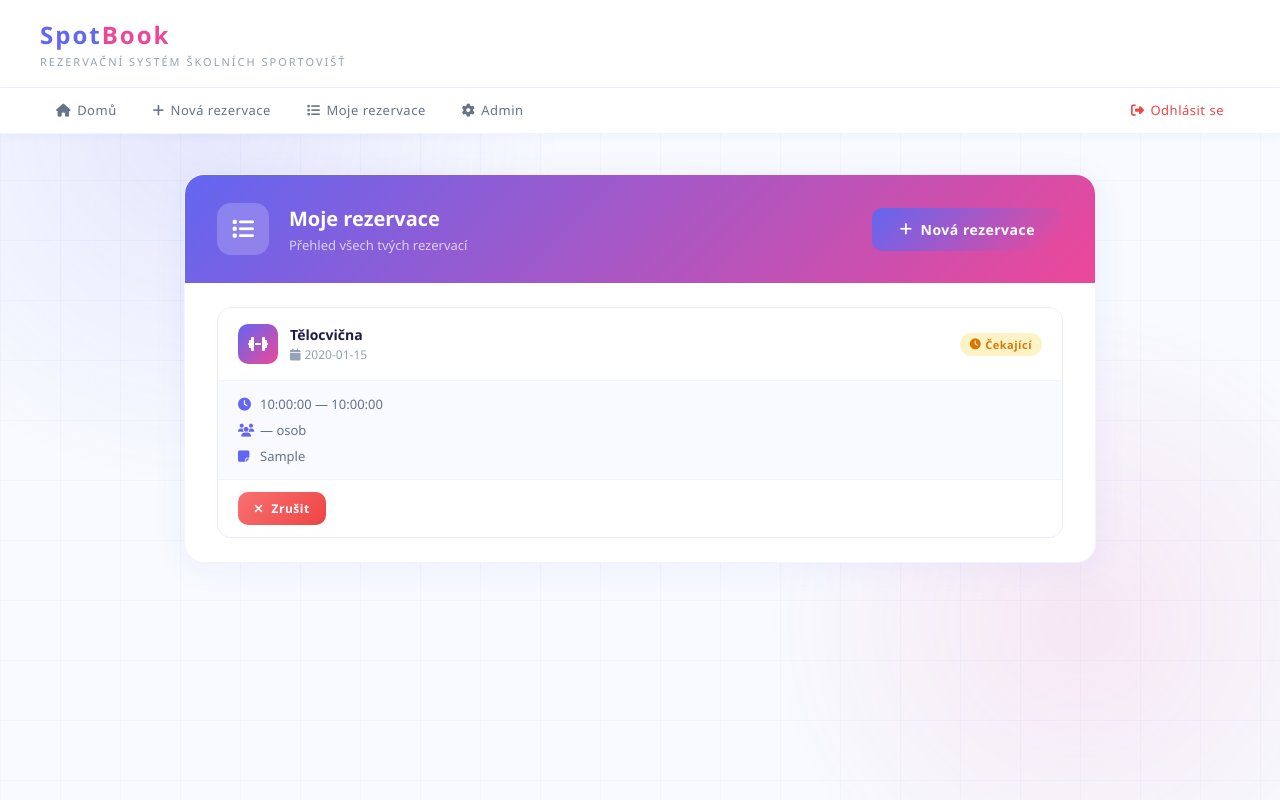
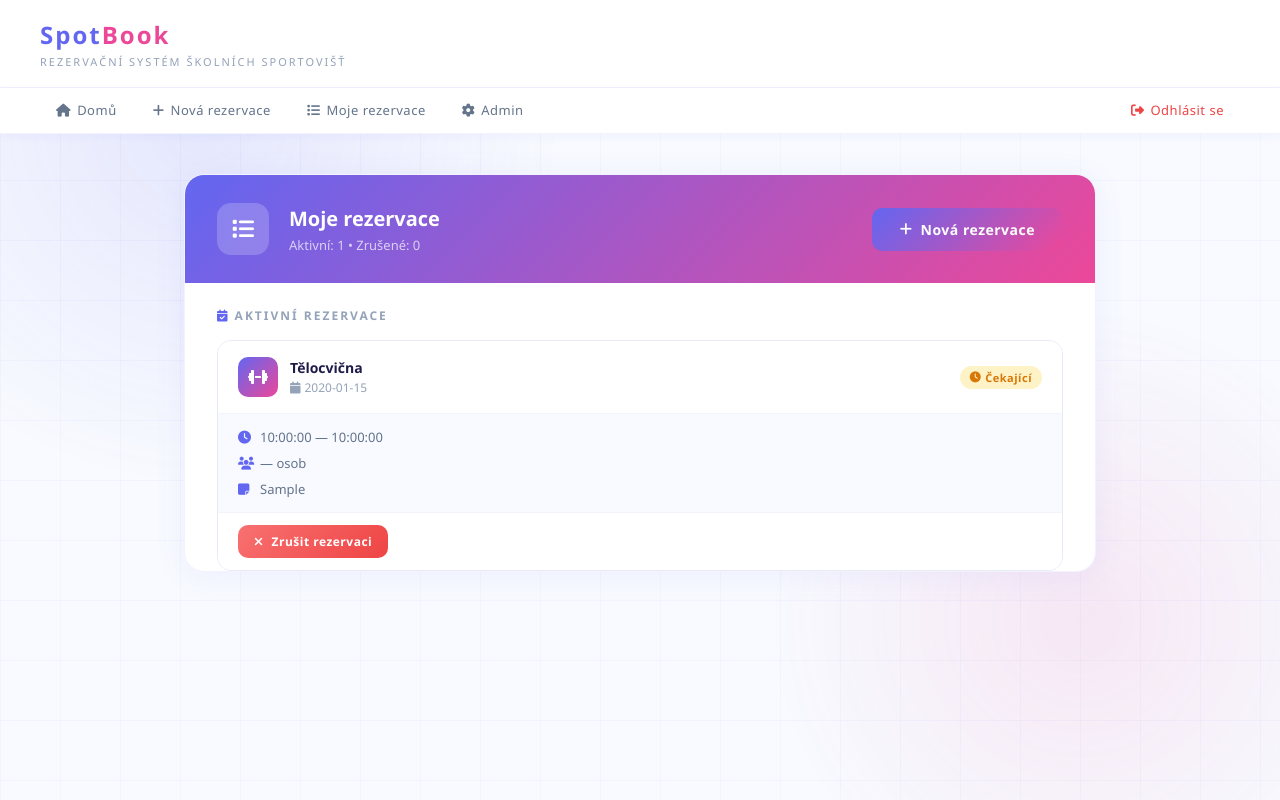
Before and after one commit to qw3rzz/school_sportsground_wpa, a PHP site: page /my_reservations.php in a window 1280 px wide. Run offline with PHP 8.4, Linux system fonts and the light colour scheme; the visitor is signed in with stand-in values (Sample User, id 1); data comes from the database, SQL or seed files in the repository; tables that the repository leaves empty hold one stand-in row (values such as "Sample post").

Commit message:
Dodelavka xdd

```diff
--- a/src/my_reservations.php
+++ b/src/my_reservations.php
@@ -28,6 +28,10 @@ $stmt = $db->prepare("
 ");
 $stmt->execute([$_SESSION['uzivatel_id']]);
 $rezervace = $stmt->fetchAll();
+
+// Rozděl na aktivní a zrušené
+$aktivni = array_filter($rezervace, fn($r) => $r['stav'] !== 'zrusena');
+$zrusene = array_filter($rezervace, fn($r) => $r['stav'] === 'zrusena');
 ?>
 <!DOCTYPE html>
 <html lang="cs">
@@ -72,7 +76,7 @@ $rezervace = $stmt->fetchAll();
             </div>
             <div>
                 <h2>Moje rezervace</h2>
-                <p>Přehled všech tvých rezervací</p>
+                <p>Aktivní: <?= count($aktivni) ?> &bull; Zrušené: <?= count($zrusene) ?></p>
             </div>
             <a href="reservation.php" class="btn" style="margin-left:auto">
                 <i class="fa-solid fa-plus"></i> Nová rezervace
@@ -89,10 +93,17 @@ $rezervace = $stmt->fetchAll();
                 </a>
             </div>
         <?php else: ?>
-            <div style="padding:24px 32px">
+
+            <!-- Aktivní rezervace -->
+            <?php if (!empty($aktivni)): ?>
+                <div style="padding:24px 32px 0">
+                    <div class="section-title">
+                        <i class="fa-solid fa-calendar-check" style="color:#6366f1"></i>
+                        Aktivní rezervace
+                    </div>
                     <div class="rezervace-grid">
-                    <?php foreach ($rezervace as $r): ?>
-                        <div class="rezervace-item <?= $r['stav'] === 'zrusena' ? 'zrusena' : '' ?>">
+                        <?php foreach ($aktivni as $r): ?>
+                            <div class="rezervace-item">
                                 <div class="rezervace-item-header">
                                     <div class="rezervace-sport">
                                         <div class="rezervace-icon">
@@ -109,10 +120,8 @@ $rezervace = $stmt->fetchAll();
                                     <span class="badge badge-<?= $r['stav'] ?>">
                                         <?php if ($r['stav'] === 'cekajici'): ?>
                                             <i class="fa-solid fa-clock"></i> Čekající
-                                        <?php elseif ($r['stav'] === 'potvrzena'): ?>
+                                        <?php else: ?>
                                             <i class="fa-solid fa-check"></i> Potvrzená
-                                        <?php else: ?>
-                                            <i class="fa-solid fa-xmark"></i> Zrušená
                                         <?php endif; ?>
                                     </span>
                                 </div>
@@ -132,21 +141,64 @@ $rezervace = $stmt->fetchAll();
                                         </div>
                                     <?php endif; ?>
                                 </div>
-                            <?php if ($r['stav'] !== 'zrusena'): ?>
                                 <div class="rezervace-footer">
                                     <a href="my_reservations.php?zrusit=<?= $r['id'] ?>"
                                        class="btn btn-danger"
                                        onclick="return confirm('Opravdu chceš zrušit rezervaci?')"
                                        style="font-size:12px;padding:8px 16px">
-                                        <i class="fa-solid fa-xmark"></i> Zrušit
+                                        <i class="fa-solid fa-xmark"></i> Zrušit rezervaci
                                     </a>
                                 </div>
-                            <?php endif; ?>
                             </div>
                         <?php endforeach; ?>
                     </div>
                 </div>
             <?php endif; ?>
+
+            <!-- Zrušené rezervace -->
+            <?php if (!empty($zrusene)): ?>
+                <div style="padding:24px 32px">
+                    <div class="section-title" style="color:#ef4444">
+                        <i class="fa-solid fa-xmark" style="color:#ef4444"></i>
+                        Zrušené rezervace
+                    </div>
+                    <div class="rezervace-grid">
+                        <?php foreach ($zrusene as $r): ?>
+                            <div class="rezervace-item zrusena">
+                                <div class="rezervace-item-header">
+                                    <div class="rezervace-sport">
+                                        <div class="rezervace-icon" style="background:#fee2e2">
+                                            <i class="fa-solid fa-dumbbell" style="color:#ef4444"></i>
+                                        </div>
+                                        <div>
+                                            <div class="rezervace-nazev"><?= htmlspecialchars($r['sportoviste_nazev']) ?></div>
+                                            <div class="rezervace-datum">
+                                                <i class="fa-solid fa-calendar"></i>
+                                                <?= htmlspecialchars($r['datum']) ?>
+                                            </div>
+                                        </div>
+                                    </div>
+                                    <span class="badge badge-zrusena">
+                                        <i class="fa-solid fa-xmark"></i> Zrušená
+                                    </span>
+                                </div>
+                                <div class="rezervace-info">
+                                    <div class="rezervace-info-item">
+                                        <i class="fa-solid fa-clock"></i>
+                                        <?= htmlspecialchars($r['cas_od']) ?> — <?= htmlspecialchars($r['cas_do']) ?>
+                                    </div>
+                                    <div class="rezervace-info-item" style="color:#ef4444">
+                                        <i class="fa-solid fa-circle-info"></i>
+                                        Tato rezervace byla zrušena
+                                    </div>
+                                </div>
+                            </div>
+                        <?php endforeach; ?>
+                    </div>
+                </div>
+            <?php endif; ?>
+
+        <?php endif; ?>
     </div>
 </div>
 </body>
--- a/src/style.css
+++ b/src/style.css
@@ -946,3 +946,21 @@ table tr:hover td { background: #f8faff; }
     text-transform: uppercase;
     letter-spacing: 1px;
 }
+
+.time-grid input[type="radio"]:disabled + label {
+    background: #f1f5f9;
+    border-color: #e2e8f0;
+    color: #cbd5e1;
+    cursor: not-allowed;
+    transform: none;
+    box-shadow: none;
+}
+
+.time-grid label.disabled {
+    background: #f1f5f9;
+    border-color: #e2e8f0;
+    color: #cbd5e1;
+    cursor: not-allowed;
+    transform: none;
+    box-shadow: none;
+}
```
Also changed, not shown: src/reservation.php (+56 -18 lines). Lines whose indentation alone changed are shown as unchanged.
